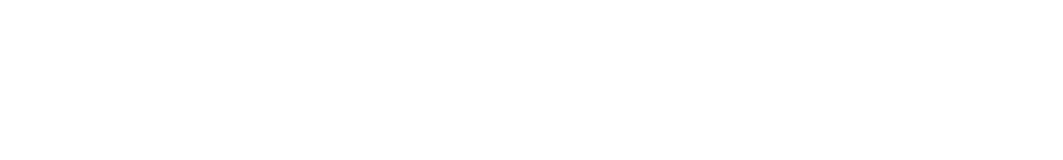
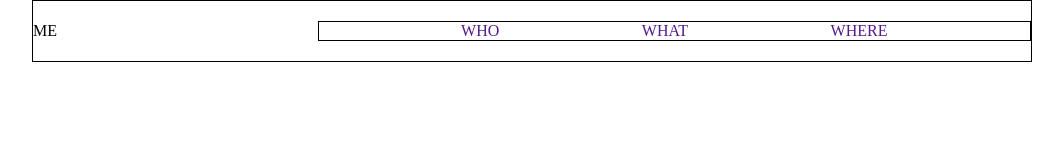
Before and after one commit to oceenachi/birds-theme, a plain HTML site: page index.html in a window 1280 px wide. Shown: the whole page, without its empty margins (108-1171 px from the left). Drawn offline with Linux system fonts and the light colour scheme.

Commit message:
create the navbar

```diff
--- a/index.html
+++ b/index.html
@@ -8,6 +8,18 @@
     <title>Who-am-i</title>
 </head>
 <body>
+    <div class="container">
+    <header>
+            <nav class="header__nav bordered">
+                <div class="nav__logo"><a href="#"><img src="" alt=""></a>ME</div>
+                <ul class="nav__menu bordered">
+                    <li class= "nav__menu--items"><a href="">WHO</a></li>
+                    <li class= "nav__menu--items"><a href="">WHAT</a></li>
+                    <li class= "nav__menu--items"><a href="">WHERE</a></li>
+                </ul>
+            </nav>
+        </header>
+    </div>
 
 </body>
 </html>
--- a/style.css
+++ b/style.css
@@ -3,6 +3,7 @@
     --black: #000a09;
     --mid-black: #474e5d;
     --end-black: #2f2f2f;
+
 }
 
 * {
@@ -13,7 +14,7 @@
 
 html, body {
     height: 100%;
-    overflow-y : scroll;
+    /* overflow-y : scroll; */
 }
 
 body {
@@ -22,9 +23,42 @@ body {
 
 .container{
     position: relative;
-    width: 100px;
+    width: 200%;
     max-width: 1000px;
     display: flex;
     margin: 0 auto;
     border-radius: 10px;
 }
+
+.nav__logo {
+    flex: 2;
+}
+
+.header__nav {
+    width: 1000px;
+    display: flex;
+    justify-content: space-around;
+    padding: 20px 0;
+    align-items: center;
+    align-content: center;
+}
+
+.nav__menu {
+    flex: 5;
+    display: flex;
+    width: 100px;
+    justify-content: space-evenly;
+    list-style-type: none;
+
+}
+li {
+    /* flex: 1; */
+}
+
+a {
+    text-decoration: none;
+}
+
+.bordered {
+    border: 1px black solid;
+}
```
